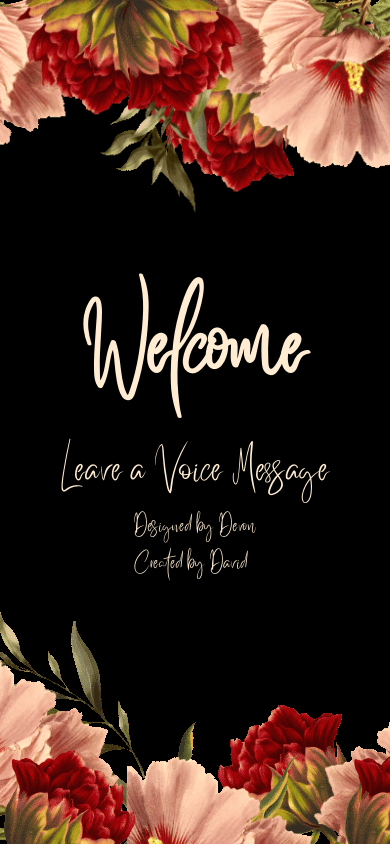
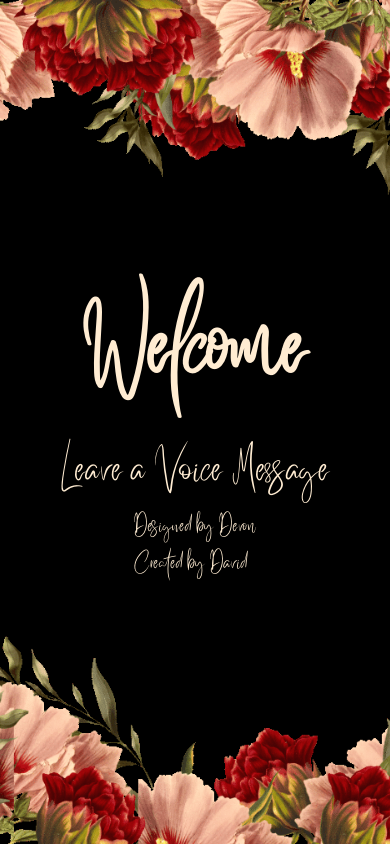
Before and after one commit to dmkirshon/happilyeverafterparty-app, a React (Create React App) app: page / in a window 390 px wide. Built offline with nearby package versions, Linux system fonts and the light colour scheme; no server answers.

Commit message:
feat: Update image size to remove scroll on phones

```diff
--- a/src/index.css
+++ b/src/index.css
@@ -76,12 +76,12 @@ a:visited {
 
 @media only screen and (max-width: 900px) {
   .background_top {
-    height: 30vh;
+    height: 25vh;
     width: 100vw;
   }
 
   .background_bottom {
-    height: 30vh;
+    height: 25vh;
     width: 100vw;
   }
 }
```
